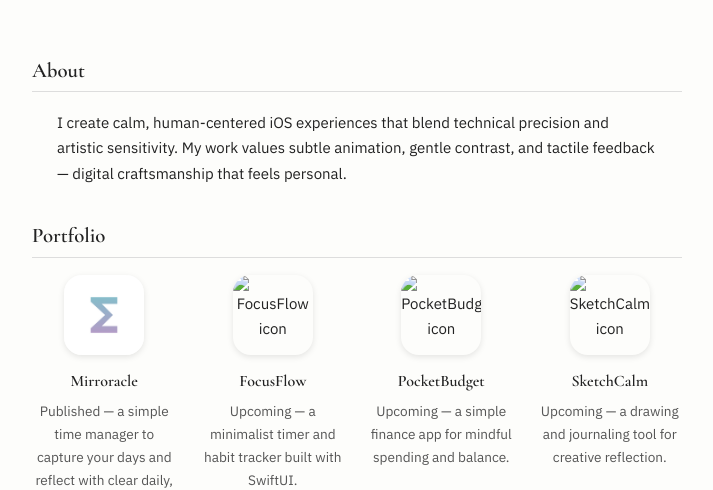
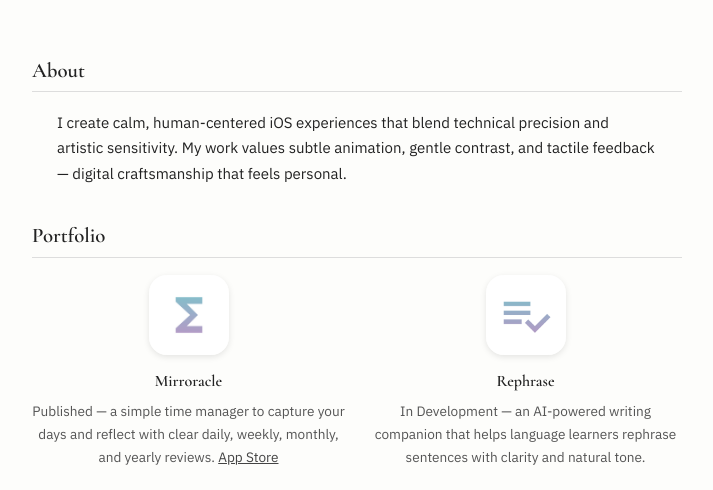
Before and after one commit to catloaf627/me, a plain HTML site: page me.html in a window 1280 px wide. Shown: the part 310-800 px from the top of the page, without its empty margins (283-996 px from the left). Drawn offline with nearby package versions, Linux system fonts and the light colour scheme.

Commit message:
rephrase

```diff
--- a/me.html
+++ b/me.html
@@ -132,19 +132,9 @@
           <p>Published — a simple time manager to capture your days and reflect with clear daily, weekly, monthly, and yearly reviews. <a href="https://apps.apple.com/us/app/mirroracle/id6450036679">App Store</a></p>
         </div>
         <div class="app">
-          <img src="" alt="FocusFlow icon">
-          <h3>FocusFlow</h3>
-          <p>Upcoming — a minimalist timer and habit tracker built with SwiftUI.</p>
-        </div>
-        <div class="app">
-          <img src="" alt="PocketBudget icon">
-          <h3>PocketBudget</h3>
-          <p>Upcoming — a simple finance app for mindful spending and balance.</p>
-        </div>
-        <div class="app">
-          <img src="" alt="SketchCalm icon">
-          <h3>SketchCalm</h3>
-          <p>Upcoming — a drawing and journaling tool for creative reflection.</p>
+          <img src="pics/rephrase.jpg" alt="Rephrase icon">
+          <h3>Rephrase</h3>
+          <p>In Development — an AI-powered writing companion that helps language learners rephrase sentences with clarity and natural tone.</p>
         </div>
       </div>
     </section>
```
Also changed, not shown: pics/rephrase.jpg (added).
